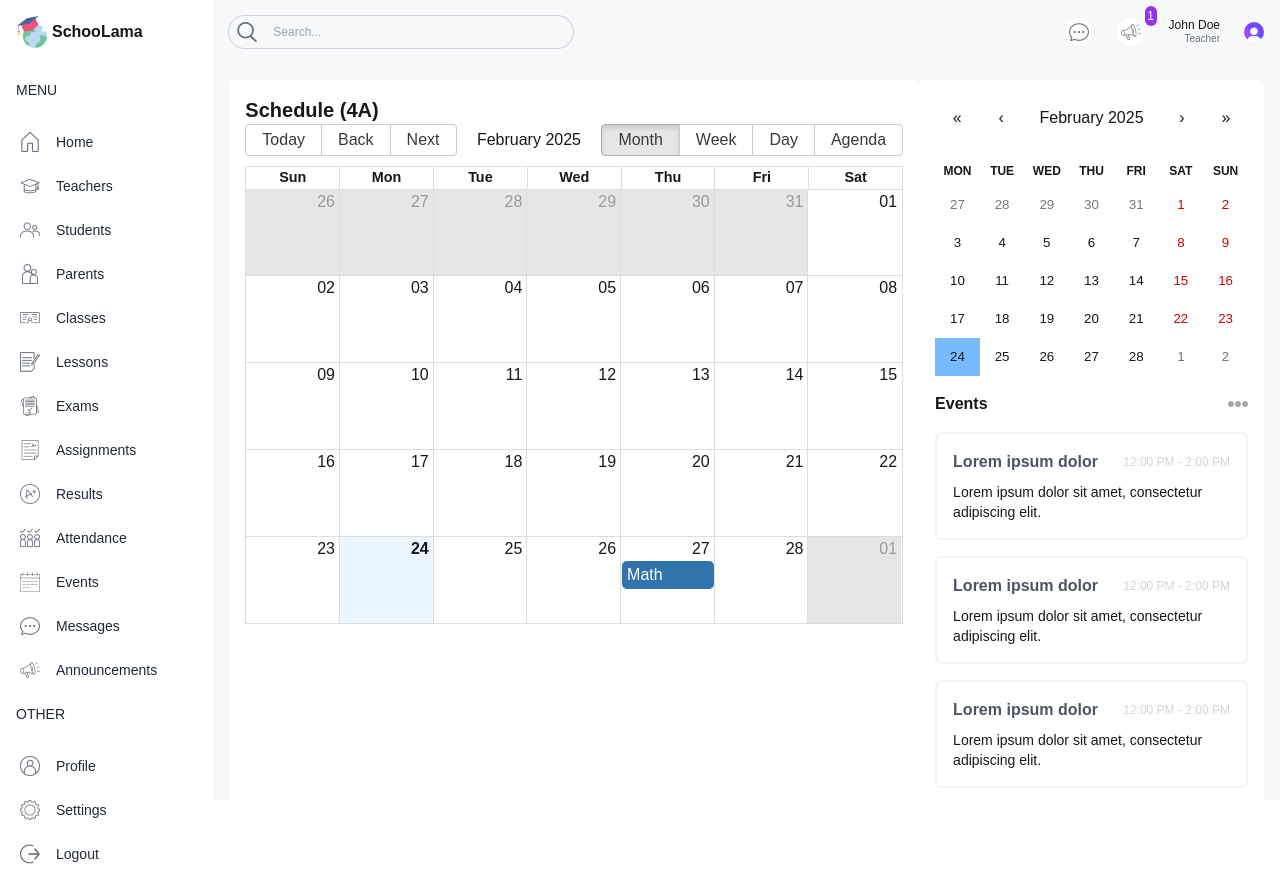
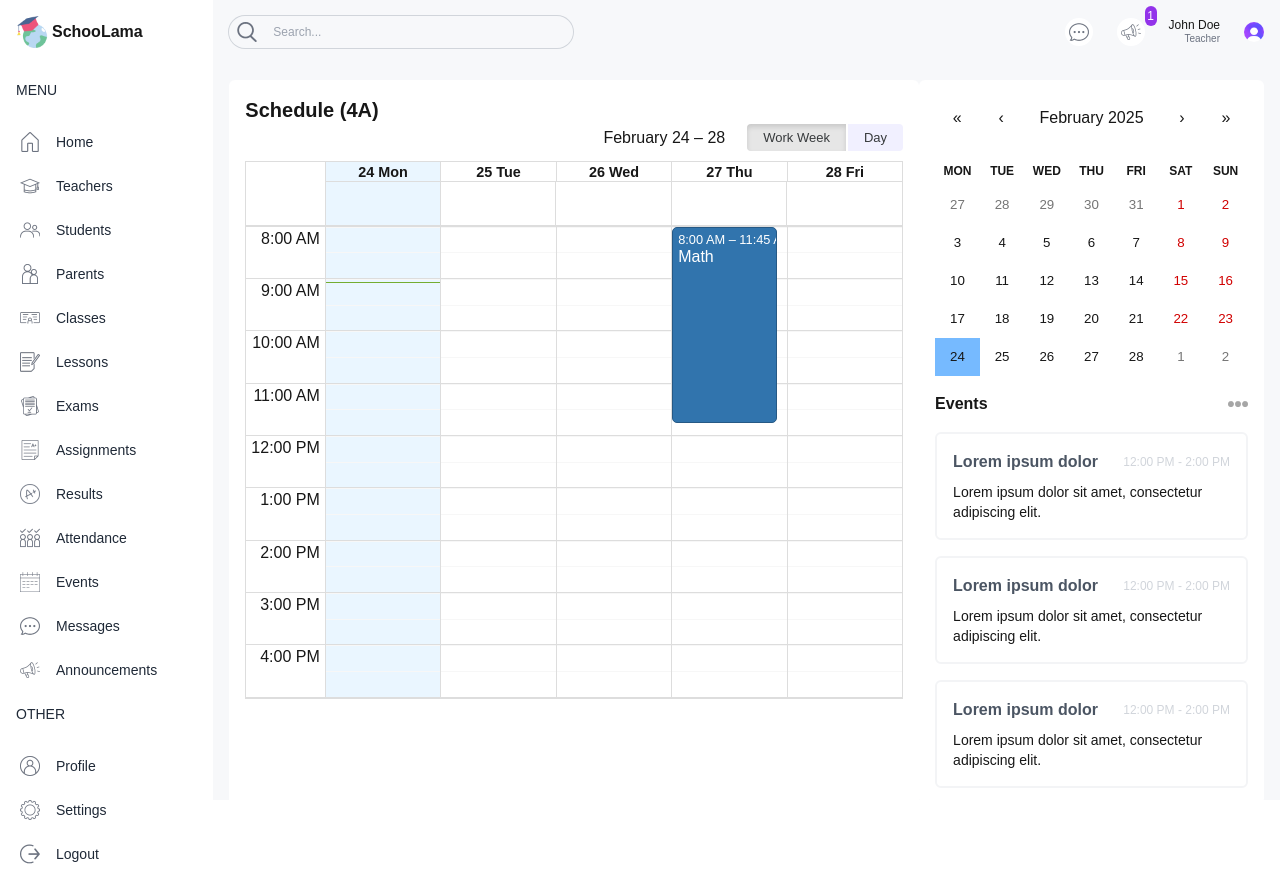
Before and after one commit to MilkiyasGebru/Next-UI-Components, a Next.js app: page /student in a window 1280 px wide. Built offline with nearby package versions, Linux system fonts and the light colour scheme.

Commit message:
Added more styles to the calendar

```diff
--- a/app/globals.css
+++ b/app/globals.css
@@ -33,3 +33,22 @@ body {
 .react-calendar__month-view__weekdays__weekday abbr {
   text-decoration: none;
 }
+
+.rbc-btn-group:first-child {
+  display: none !important;
+}
+
+.rbc-toolbar-label {
+  text-align: right !important;
+  padding: 0  20px !important;
+}
+
+.rbc-btn-group:last-child {
+  font-size: 13px !important;
+}
+
+.rbc-btn-group:last-child button{
+  border: none !important;
+  background-color : #f1f0ff;
+  margin-left: 2px;
+}
--- a/components/BigCalendar.jsx
+++ b/components/BigCalendar.jsx
@@ -1,12 +1,13 @@
-import { Calendar, momentLocalizer } from 'react-big-calendar'
+import {Calendar, momentLocalizer, Views} from 'react-big-calendar'
 import moment from 'moment'
 import "react-big-calendar/lib/css/react-big-calendar.css"
+import {useState} from "react";
 
 const localizer = momentLocalizer(moment)
 //  Found a bug on the Big calendar
 export default function BigCalendar() {
 
-     const calendarEvents = [
+    const calendarEvents = [
         {
             title: "Math",
             allDay: false,
@@ -150,15 +151,26 @@ export default function BigCalendar() {
             end: new Date(2024, 7, 16, 14, 45),
         },
     ];
+    const [view,setView] = useState(Views.WORK_WEEK)
+
+    const handleOnChangeView = (selected_view) => {
+        console.log(selected_view," the selected_view")
+        setView(selected_view)
+    }
 
     return (
-        <div>
+        <div className="h-[55%]">
             <Calendar
                 localizer={localizer}
                 events={calendarEvents}
                 startAccessor="start"
                 endAccessor="end"
-                style={{ height: 500 }}
+                views={["work_week","day"]}
+                view={view}
+                style={{ height: "95%" }}
+                onView={handleOnChangeView}
+                min={new Date(2025,2,5,8)}
+                max={new Date(2025,2,5,17)}
             />
         </div>
     )
```
